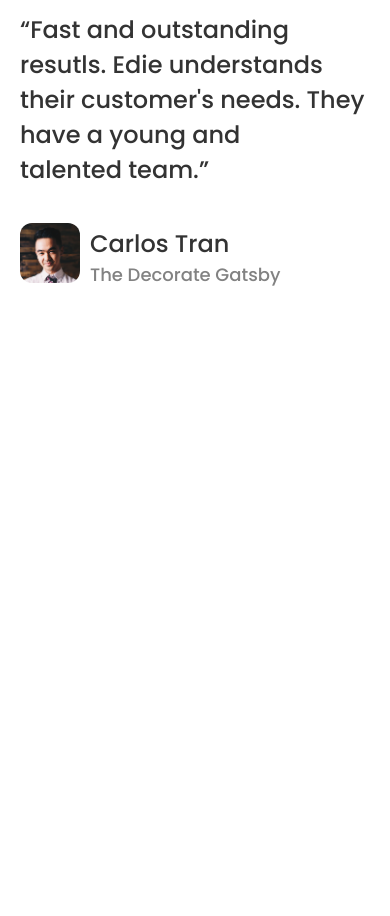
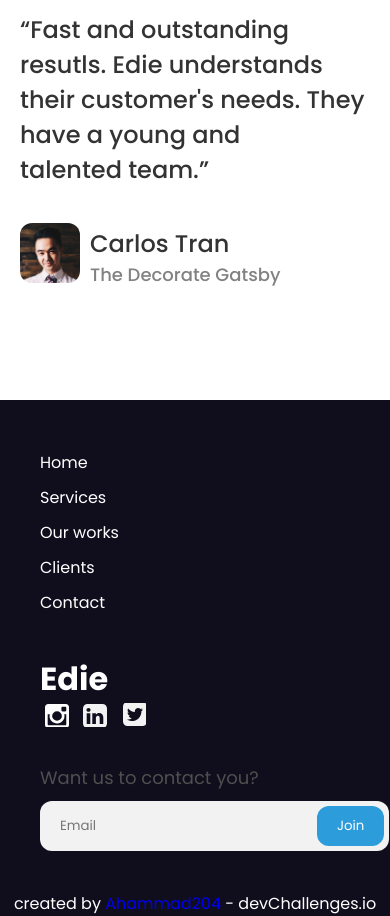
Before and after one commit to Ahammad204/Edie_homepage, a plain HTML site: page index.html in a window 390 px wide. Shown: the part 5223-6139 px from the top of the page. Before the commit the page ends 5523 px from the top, so only its background shows below. Drawn offline with Linux system fonts and the light colour scheme.

Commit message:
create footer and make it responsive

```diff
--- /dev/null
+++ b/css/footer.css
@@ -0,0 +1,38 @@
+
+.footer-section{
+    background-color: #100E1D;
+    margin-top: 100px;
+    display: flex;
+    justify-content: space-between;
+    padding: 40px 160px;
+    color: #FFFFFF;
+}
+.footer-nav-option{
+    display: block;
+    margin: 10px 0px;
+    cursor: pointer;
+}
+.social-img{
+    margin: 0px 5px;
+    cursor: pointer;
+}
+.credit{
+    background-color: #100E1D;
+
+    color: #FFFFFF;
+    text-align: center;
+
+}
+
+@media only screen and (min-width: 200px) and (max-width: 576px){
+
+.footer-section{
+    flex-direction: column;
+    padding: 40px;
+}
+.footer-nav-options,.footer-social{
+    margin-bottom: 30px;
+}
+
+
+}
--- a/index.html
+++ b/index.html
@@ -13,6 +13,7 @@
     <link rel="stylesheet" href="./css/root.css" />
     <link rel="stylesheet" href="./css/banner.css" />
     <link rel="stylesheet" href="./css/main.css" />
+    <link rel="stylesheet" href="./css/footer.css" />
   </head>
   <body>
     <!-- Header section -->
@@ -210,6 +211,37 @@
       </section>
     </main>
 
+    <!-- Footer section -->
+    <footer>
+   <div  class="footer-section">
+    <div class="footer-nav-options">
+      <span class="footer-nav-option">Home</span>
+      <span class="footer-nav-option">Services</span>
+      <span class="footer-nav-option">Our works</span>
+      <span class="footer-nav-option">Clients</span>
+      <span class="footer-nav-option">Contact</span>
+    </div>
+    <div class="footer-social">
+      <h1 class="logo">Edie</h1>
+      <div class="social">
+        <img src="./images/instagram.svg" alt="" class="social-img" />
+        <img src="./images/linkedin.svg" alt="" class="social-img" />
+        <img src="./images/twitter.svg" alt="" class="social-img" />
+      </div>
+    </div>
+    <div class="newsletter-container">
+      <p class="newsletter-title">Want us to contact you?</p>
+      <div class="newsletter-input">
+        <input class="newsletter-mail" type="email" placeholder="Email" />
+        <button class="join-btn">Join</button>
+      </div>
+    </div>
+   </div>
+   <div class="credit">
+    <p>created by <a href="https://legacy.devchallenges.io/portfolio/Ahammad204" target="_blank">Ahammad204</a> - devChallenges.io</p>
+   </div>
+    </footer>
+
     <script src="./js/main.js"></script>
     <script
       src="https://kit.fontawesome.com/87b840840b.js"
```
